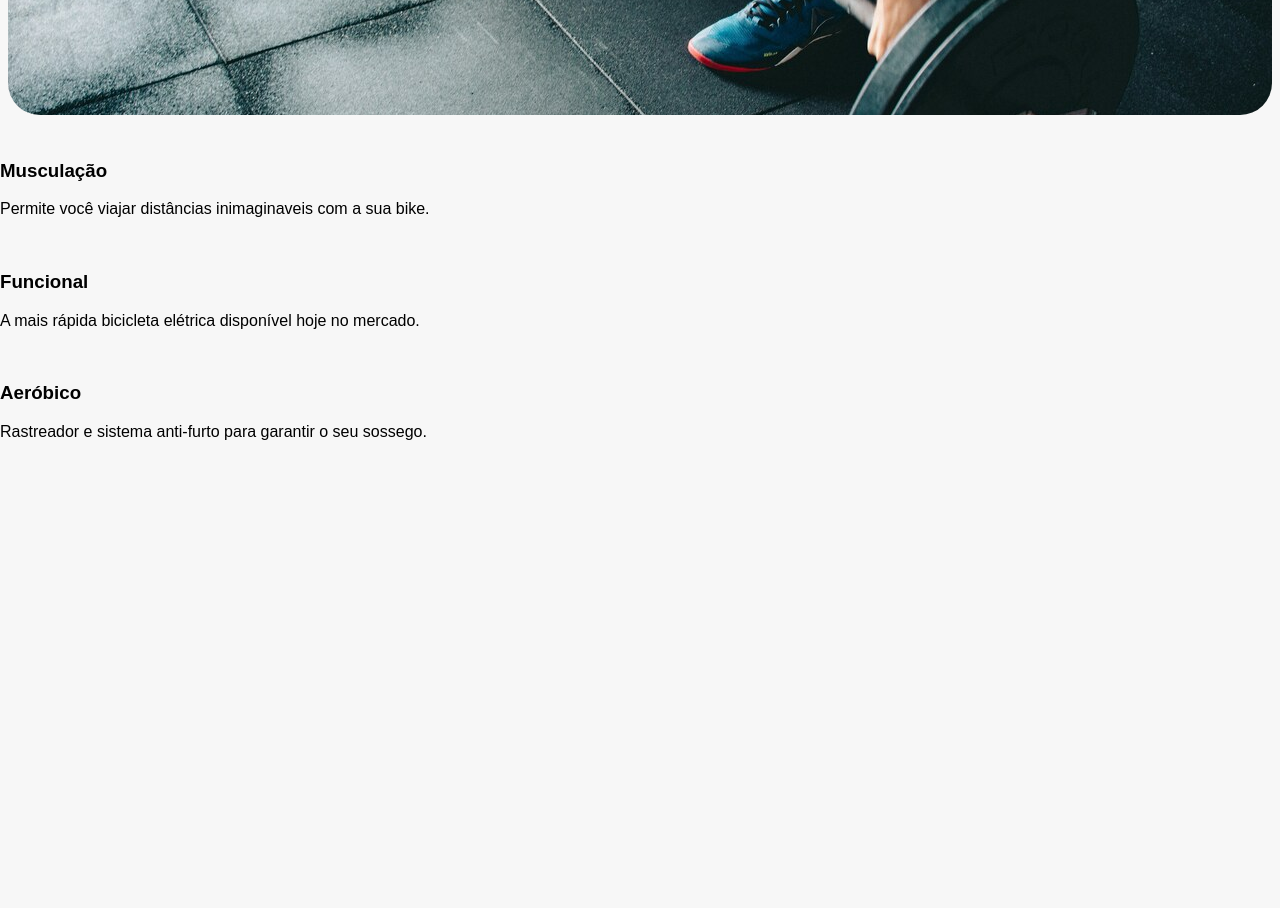
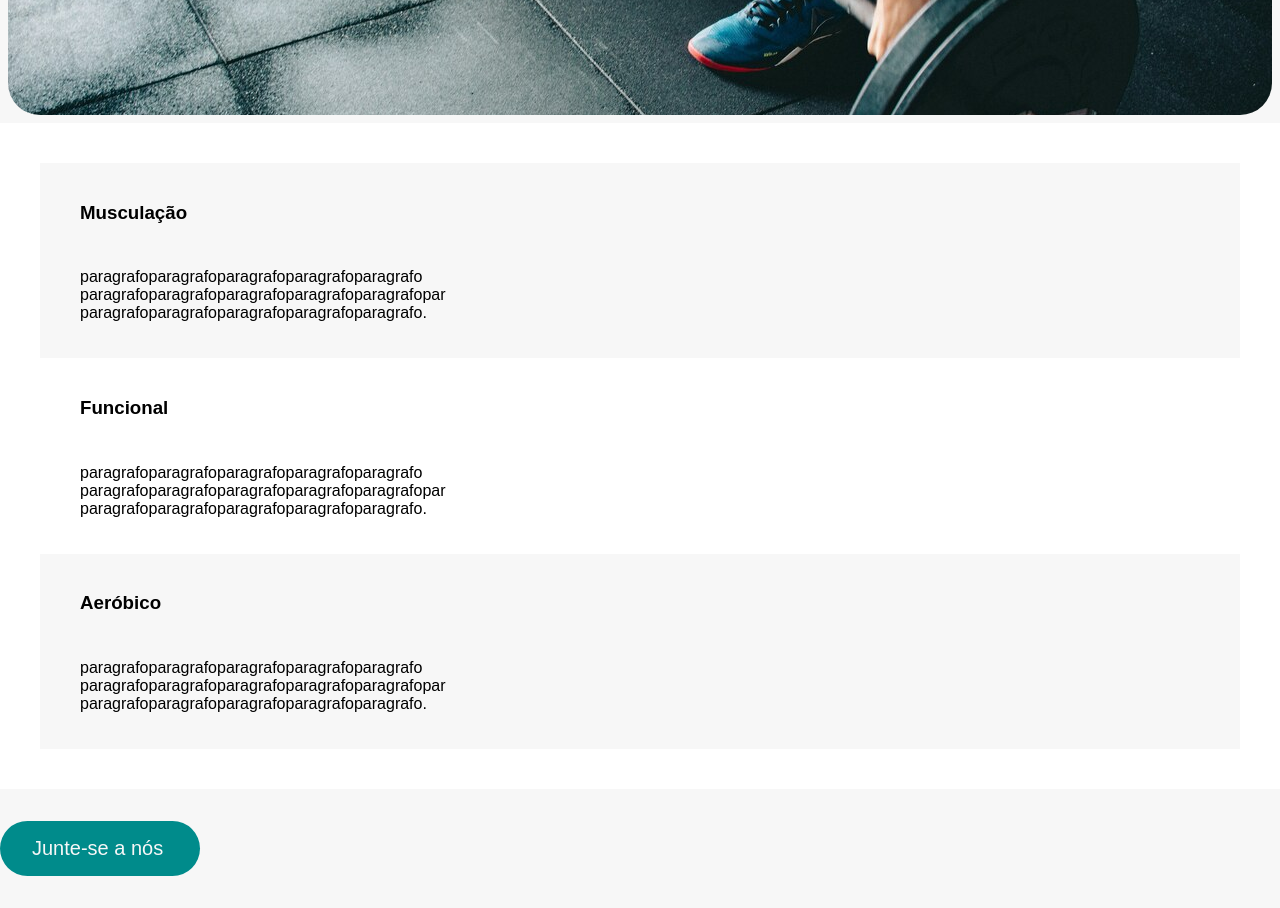
Before and after one commit to silvaedup/Tentativa-e-Erro, a plain HTML site: page index.html in a window 1280 px wide. Shown: the part 500-1408 px from the top of the page. Before the commit the page ends 1000 px from the top, so only its background shows below. Drawn offline with Linux system fonts and the light colour scheme.

Commit message:
atualizando

```diff
--- a/index.html
+++ b/index.html
@@ -34,19 +34,25 @@
     <li class="vantagens-itens">
       <img src="" alt="">
       <h3>Musculação</h3>
-      <p>Permite você viajar distâncias inimaginaveis com a sua bike.</p>
+      <p>paragrafoparagrafoparagrafoparagrafoparagrafo <br> paragrafoparagrafoparagrafoparagrafoparagrafopar <br>
+        paragrafoparagrafoparagrafoparagrafoparagrafo.</p>
     </li>
     <li class="vantagens-itens">
       <img src="" alt="">
       <h3>Funcional</h3>
-      <p>A mais rápida bicicleta elétrica disponível hoje no mercado.</p>
+      <p>paragrafoparagrafoparagrafoparagrafoparagrafo <br> paragrafoparagrafoparagrafoparagrafoparagrafopar <br>
+        paragrafoparagrafoparagrafoparagrafoparagrafo.</p>
     </li>
     <li class="vantagens-itens">
       <img src="" alt="">
       <h3>Aeróbico</h3>
-      <p>Rastreador e sistema anti-furto para garantir o seu sossego.</p>
+      <p>paragrafoparagrafoparagrafoparagrafoparagrafo <br> paragrafoparagrafoparagrafoparagrafoparagrafopar <br>
+        paragrafoparagrafoparagrafoparagrafoparagrafo.</p>
     </li>
   </ul>
+  <div class="botao2">
+    <a href="">Junte-se a nós</a>
+  </div>
 
 
 
--- a/style.css
+++ b/style.css
@@ -66,3 +66,40 @@ article {
   border-radius: 2rem;
   margin-top: 2rem;
 }
+
+.vantagens {
+  background: #fff;
+  padding: 2.5rem;
+}
+
+.vantagens-itens {
+  display: grid;
+  grid-template-columns: auto 1fr;
+  gap: 10px 20px;
+  padding: 1.25rem;
+}
+
+.vantagens-itens:nth-child(odd) {
+  background-color: #f7f7f7;
+}
+
+.vantagens-itens:hover {
+  border-left: 4px solid darkcyan;
+}
+
+.vantagens-itens p {
+  grid-column: 2;
+}
+
+.botao2 {
+  font-size: 1.25rem;
+  display: flex;
+  margin: 0px;
+  width: 8.5rem;
+  background-color: darkcyan;
+  padding: 1rem 2rem;
+  border-radius: 2rem;
+  margin-top: 2rem;
+  margin-block-end: 2rem;
+  justify-items: center;
+}
```
